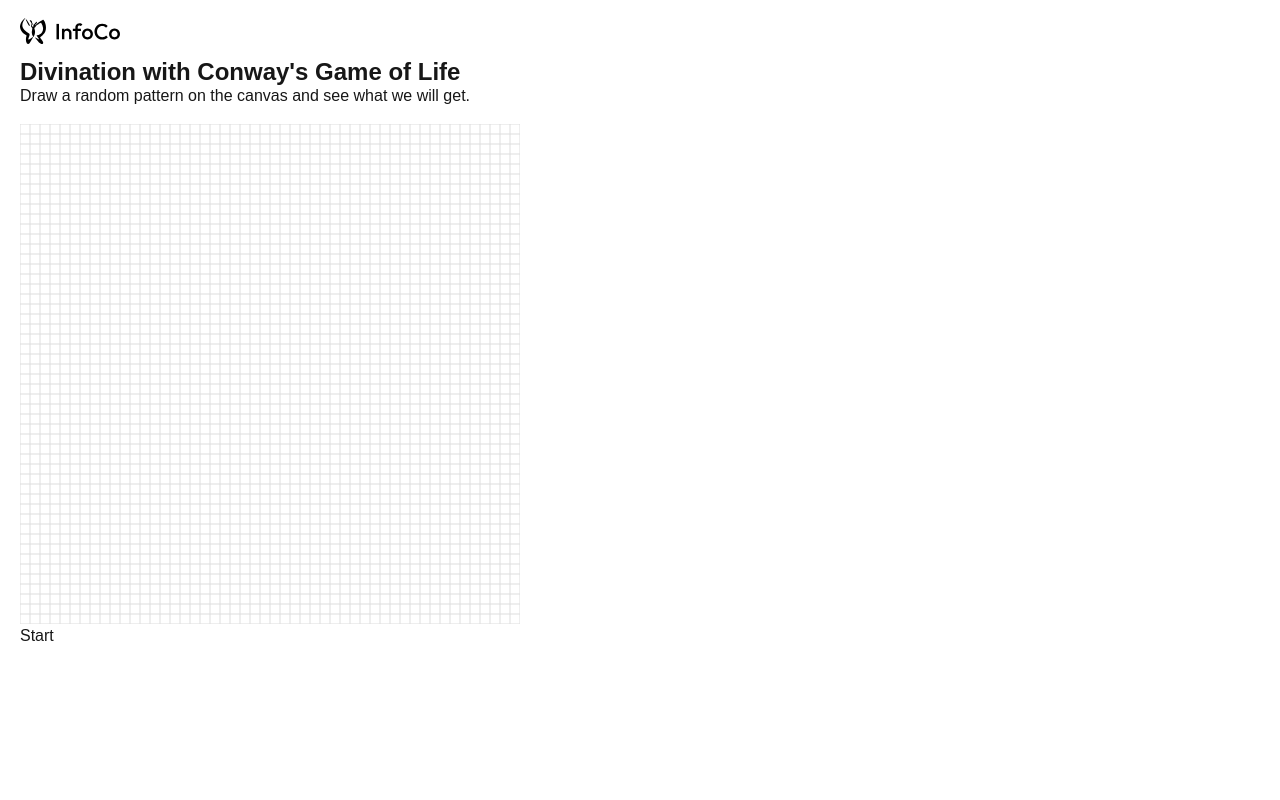
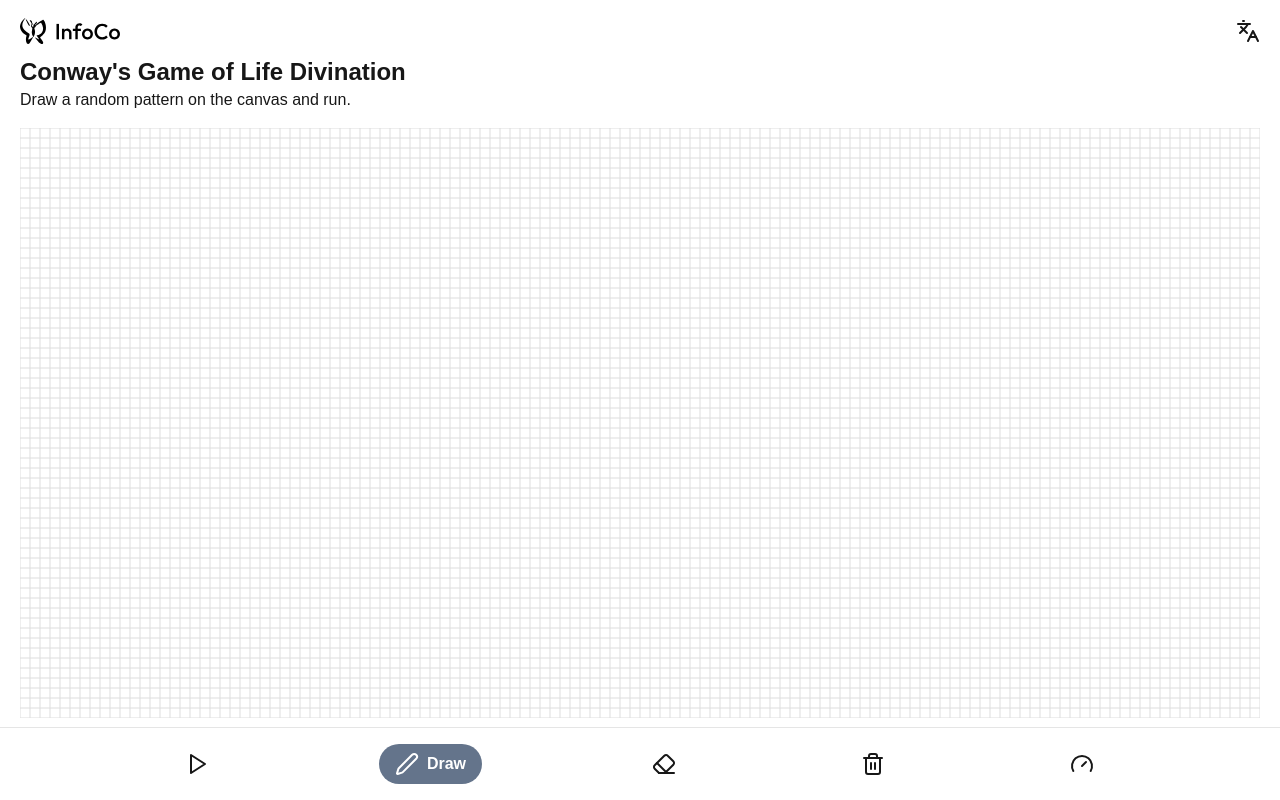
Before and after one commit to Zerlight/InfoCo-lifegame-proj, a Next.js app: page / in a window 1280 px wide. Built offline with nearby package versions, Linux system fonts and the light colour scheme.

Commit message:
feat: refine UI and complete fundamental btns

```diff
--- a/app/components/game-board.tsx
+++ b/app/components/game-board.tsx
@@ -21,6 +21,9 @@ const GameBoard: React.FC<GameBoardProps> = ({
 }) => {
   const canvasRef = useRef<HTMLCanvasElement | null>(null);
   const [isDrawing, setIsDrawing] = useState(false);
+  if (typeof grid === "undefined" || typeof grid[0] === "undefined") {
+    throw new Error("Grid is not defined.\nPlease initalize the grid as a 2D array of booleans.");
+  }
 
   const drawGrid = () => {
     const canvas = canvasRef.current;
@@ -97,6 +100,7 @@ const GameBoard: React.FC<GameBoardProps> = ({
   const handleMouseUp = () => setIsDrawing(false);
 
   const handleTouchStart = (e: React.TouchEvent) => {
+    e.preventDefault();
     if (running) return;
     setIsDrawing(true);
     const touch = e.touches[0];
@@ -118,7 +122,6 @@ const GameBoard: React.FC<GameBoardProps> = ({
   return (
     <canvas
       ref={canvasRef}
-      className="touch-none"
       width={cols * cellSize}
       height={rows * cellSize}
       onMouseDown={handleMouseDown}
@@ -128,6 +131,12 @@ const GameBoard: React.FC<GameBoardProps> = ({
       onTouchStart={handleTouchStart}
       onTouchMove={handleTouchMove}
       onTouchEnd={handleTouchEnd}
+      style={{
+        touchAction: "none",
+        userSelect: "none",
+        WebkitUserSelect: "none",
+        WebkitTouchCallout: "none",
+      }}
     />
   );
 };
--- /dev/null
+++ b/app/components/transition-button.tsx
@@ -0,0 +1,67 @@
+import clsx from "clsx";
+import { useSpring, animated } from "@react-spring/web";
+import useMeasure from "react-use-measure";
+import { useEffect } from "react";
+
+export default function TButton({
+  children,
+  className,
+  activated,
+  activatedContent,
+  disabled,
+  onClick,
+  ...props
+}: {
+  children:
+    | React.ReactNode
+    | [React.ReactNode]
+    | [React.ReactNode, React.ReactNode];
+  className?: string;
+  activated?: boolean;
+  disabled?: boolean;
+  onClick?: () => void;
+  [key: string]: any;
+}) {
+  const [ref, { width }] = useMeasure();
+  const textSpring = useSpring({
+    width: activated ? width : 0,
+    opacity: activated ? 1 : 0,
+    config: { tension: 180, friction: 24 },
+  });
+
+  return (
+    <button
+      className={clsx(
+        activated
+          ? "dark:bg-slate-600 bg-slate-500 dark:hover:bg-slate-700 hover:bg-slate-600 text-white gap-2"
+          : !disabled ? "dark:hover:bg-gray-800 hover:bg-gray-100" : "opacity-25",
+        "flex rounded-full transition-all px-4 py-2 items-center font-semibold dark:outline-slate-600 outline-slate-400",
+        className
+      )}
+      disabled={disabled}
+      onClick={disabled ? undefined : onClick}
+      {...props}
+    >
+      {Array.isArray(children) ? (
+        <>
+          {children[0]}
+          {children[1] && (
+            <animated.div
+              style={{
+                ...textSpring,
+                overflow: "hidden",
+                whiteSpace: "nowrap",
+              }}
+            >
+              <span ref={ref} style={{ display: "inline-block" }}>
+                {children[1]}
+              </span>
+            </animated.div>
+          )}
+        </>
+      ) : (
+        children
+      )}
+    </button>
+  );
+}
--- a/app/dictionaries/en.json
+++ b/app/dictionaries/en.json
@@ -1,8 +1,9 @@
 {
-    "title": "Divination with Conway's Game of Life",
-    "description": "Draw a random pattern on the canvas and see what we will get.",
+    "title": "Conway's Game of Life Divination",
+    "description": "Draw a random pattern on the canvas and run.",
     "draw": "Draw",
     "erase": "Erase",
     "clear": "Cleared",
-    "run": "Running"
+    "run": "Running",
+    "speed": "Speed"
 }
--- a/app/dictionaries/zh.json
+++ b/app/dictionaries/zh.json
@@ -4,5 +4,6 @@
     "draw": "绘制",
     "erase": "擦除",
     "clear": "已清除",
-    "run": "运行中"
+    "run": "运行中",
+    "speed": "速度"
 }
--- a/app/page.tsx
+++ b/app/page.tsx
@@ -1,25 +1,35 @@
 "use client";
 
-import React, { useState, useEffect, use } from "react";
+import React, { useState, useEffect } from "react";
 import GameBoard from "@/app/components/game-board";
 import { getNextGeneration } from "@/app/utils/game-logic";
 import {
   getDictionary,
-  availableLocales,
+  AvailableLocales,
   matchLocale,
+  Dictionary,
 } from "@/app/utils/dictionaries";
 import Image from "next/image";
+import { Languages, Pen, Eraser, Trash2, Gauge, Play } from "lucide-react";
+import TButton from "@/app/components/transition-button";
+import useMeasure from "react-use-measure";
 
 const AppPage = () => {
   const [running, setRunning] = useState(false);
+  const [boost, setBoost] = useState(false);
+  const [clear, setClear] = useState(false);
   const [mode, setMode] = useState<"draw" | "erase">("draw");
-  const [dict, setDict] = useState<any>({});
-  const [grid, setGrid] = useState<boolean[][]>(
-    Array.from({ length: 50 }, () => Array(50).fill(false))
-  );
-  const [lang, setLang] = useState<availableLocales>(
+  const [dict, setDict] = useState<Dictionary>();
+  const [grid, setGrid] = useState<boolean[][]>([[]]);
+  const [lang, setLang] = useState<AvailableLocales>(
     matchLocale(navigator.language)
   );
+  const [boardRef, boardMeasure] = useMeasure();
+  const [actionBarRef, actionBarMeasure] = useMeasure();
+  const [boardDimensions, setBoardDimensions] = useState({
+    row: 0,
+    col: 0,
+  });
 
   useEffect(() => {
     getDictionary(lang).then((result) => setDict(result));
@@ -33,23 +43,132 @@ const AppPage = () => {
     return () => clearInterval(interval);
   }, [running]);
 
-  return (
-    <div className="px-5 py-3">
+  useEffect(() => {
+    const _cols = Math.floor(boardMeasure.width / 10);
+    const _rows = Math.floor(
+      (boardMeasure.height - actionBarMeasure.height) / 10
+    );
+    console.log(_rows, _cols);
+    if (_rows > boardDimensions.row || _cols > boardDimensions.col) {
+      const deltaRow = Math.max(_rows - boardDimensions.row, 0);
+      const deltaCol = Math.max(_cols - boardDimensions.col, 0);
+      setGrid((prevGrid) => {
+        const newGrid = [
+          ...prevGrid,
+          ...Array(deltaRow).fill(Array(_cols).fill(false)),
+        ];
+        for (let i = 0; i < prevGrid.length; i++) {
+          newGrid[i] = [...newGrid[i], ...Array(deltaCol).fill(false)];
+        }
+        return newGrid;
+      });
+    }
+  }, [boardMeasure, actionBarMeasure]);
+
+  useEffect(() => {
+    if (
+      grid[0].length === boardDimensions.col &&
+      grid.length === boardDimensions.row
+    )
+      return;
+    if (grid[0].length === 0) return;
+    console.log(grid);
+    setBoardDimensions({
+      row: grid.length,
+      col: grid[0].length,
+    });
+  }, [grid]);
+
+  return dict ? (
+    <div className="px-5 py-3 flex flex-col min-h-screen">
       <div className="flex flex-col mb-4">
+        <div className="flex justify-between items-center mt-1.5">
+          <Image
+            src="/logo.svg"
+            alt="logo"
+            width={100}
+            height={25.59}
+            className="dark:invert"
+          />
+          <button onClick={() => setLang(lang === "en" ? "zh" : "en")}>
+            <Languages />
+          </button>
+        </div>
+        <span className="text-2xl font-bold mt-3">{dict.title}</span>
+        <span className="text-md">{dict.description}</span>
+      </div>
+      <div className="flex-1" ref={boardRef}>
+        <div className="mx-auto">
+          {boardDimensions.row !== 0 && boardDimensions.col !== 0 && (
+            <GameBoard
+              grid={grid}
+              setGrid={setGrid}
+              running={running}
+              mode={mode}
+              rows={boardDimensions.row}
+              cols={boardDimensions.col}
+              cellSize={10}
+            />
+          )}
+        </div>
+      </div>
+      <div className="fixed bottom-0 left-0 right-0 bg-background border-t dark:border-t-neutral-800 border-t-neutral-200">
+        <div
+          className="flex justify-evenly py-4 max-w-screen-xl mx-auto px-5 gap-1"
+          ref={actionBarRef}
+        >
+          <TButton activated={running} onClick={() => setRunning(!running)}>
+            <Play />
+            <span>{dict.run}</span>
+          </TButton>
+          <TButton
+            activated={mode === "draw" && !running}
+            disabled={running}
+            onClick={() => setMode("draw")}
+          >
+            <Pen />
+            <span>{dict.draw}</span>
+          </TButton>
+          <TButton
+            activated={mode === "erase" && !running}
+            disabled={running}
+            onClick={() => setMode("erase")}
+          >
+            <Eraser />
+            <span>{dict.erase}</span>
+          </TButton>
+          <TButton
+            disabled={running}
+            activated={clear}
+            onClick={() => {
+              setGrid(
+                Array(boardDimensions.row).fill(
+                  Array(boardDimensions.col).fill(false)
+                )
+              );
+              setClear(true);
+              setTimeout(() => setClear(false), 1000);
+            }
+            }
+          >
+            <Trash2 />
+            <span>{dict.clear}</span>
+          </TButton>
+          <TButton>
+            <Gauge />
+          </TButton>
+        </div>
+      </div>
+    </div>
+  ) : (
+    <div className="flex flex-col justify-center items-center h-screen">
       <Image
         src="/logo.svg"
         alt="logo"
-        width={100}
-        height={100}
-        className="dark:invert mt-1.5"
+        width={300}
+        height={76.77}
+        className="animate-pulse"
       />
-      <span className="text-2xl font-bold mt-3">{dict.title}</span>
-      <span className="text-md -mt-1">{dict.description}</span>
-      </div>
-      <GameBoard grid={grid} setGrid={setGrid} running={running} mode={mode} />
-      <button onClick={() => setRunning(!running)}>
-        {running ? "Stop" : "Start"}
-      </button>
     </div>
   );
 };
--- a/app/utils/dictionaries.ts
+++ b/app/utils/dictionaries.ts
@@ -1,3 +1,5 @@
+import en from "@/app/dictionaries/en.json";
+
 const dictionaries = {
   en: () =>
     import("@/app/dictionaries/en.json").then((module) => module.default),
@@ -5,12 +7,14 @@ const dictionaries = {
     import("@/app/dictionaries/zh.json").then((module) => module.default),
 };
 
-export type availableLocales = keyof typeof dictionaries;
+export type AvailableLocales = keyof typeof dictionaries;
 
-export const getDictionary = async (locale: availableLocales) =>
+export type Dictionary = typeof en;
+
+export const getDictionary = async (locale: AvailableLocales) =>
   dictionaries[locale]();
 
-export const matchLocale = (locale: string) => {
+export const matchLocale = (locale: string): AvailableLocales => {
   if (locale.includes("zh")) return "zh";
   return "en";
 };
```
Also changed, not shown: package.json (+6 -1 lines), 1 other file (tests, documents, lock files or other folders).
